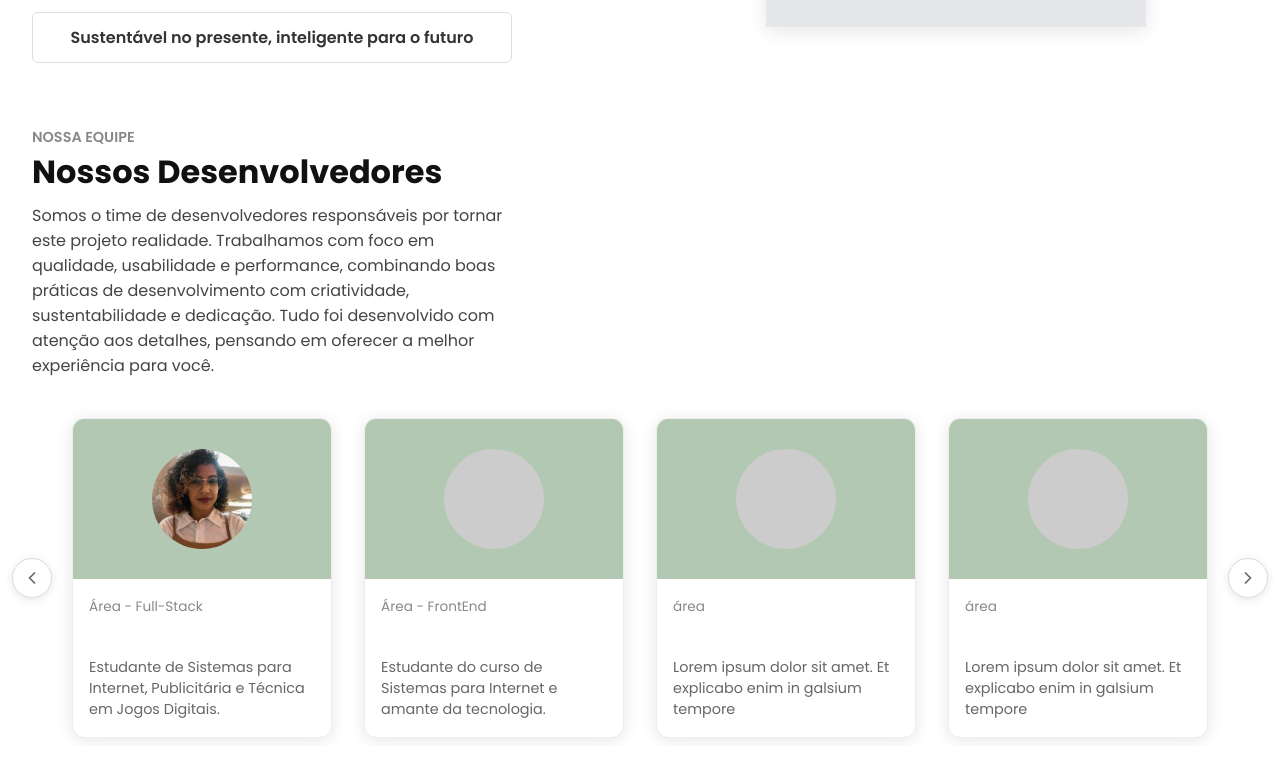
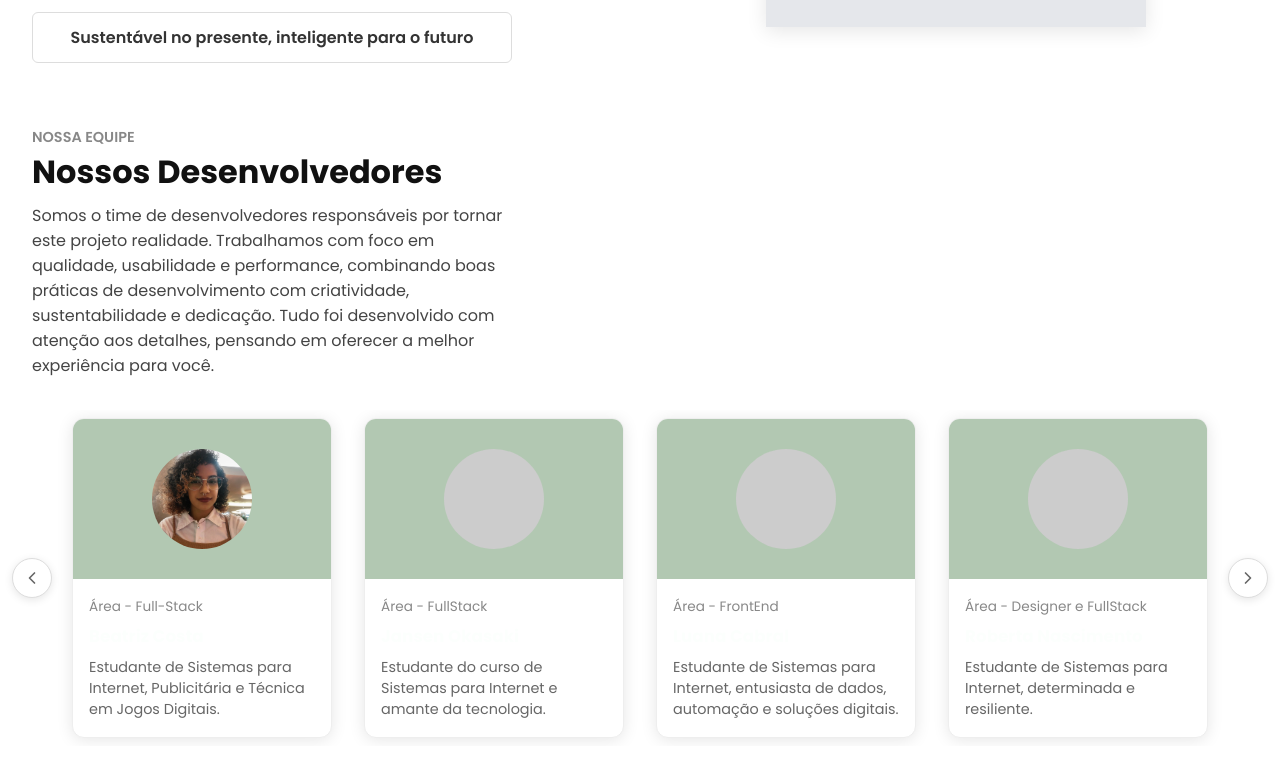
Before and after one commit to zurannii/projeto-frontend, a Next.js app in the folder projeto-frontend/: page /nosso-valor in a window 1280 px wide. Shown: the part 546-1324 px from the top of the page. Built offline with nearby package versions, Linux system fonts and the light colour scheme.

Commit message:
Atualização de informações no TeamCard

```diff
--- a/projeto-frontend/src/components/TeamCard/TeamCard.js
+++ b/projeto-frontend/src/components/TeamCard/TeamCard.js
@@ -11,20 +11,20 @@ const equipe = [
   },
   {
     nome: 'Jansen Okasaki',
-    area: 'Área - FrontEnd',
+    area: 'Área - FullStack',
     desc: 'Estudante do curso de Sistemas para Internet e amante da tecnologia.',
     image: ''
   },
   {
     nome: 'Luana Cabral',
-    area: 'área',
-    desc: 'Lorem ipsum dolor sit amet. Et explicabo enim in galsium tempore',
+    area: 'Área - FrontEnd',
+    desc: 'Estudante de Sistemas para Internet, entusiasta de dados, automação e soluções digitais.',
     image: ''
   },
   {
     nome: 'Roberta Nascimento',
-    area: 'área',
-    desc: 'Lorem ipsum dolor sit amet. Et explicabo enim in galsium tempore',
+    area: 'Área - Designer e FullStack',
+    desc: 'Estudante de Sistemas para Internet, determinada e resiliente.',
     image: ''
   }
 ];
```
